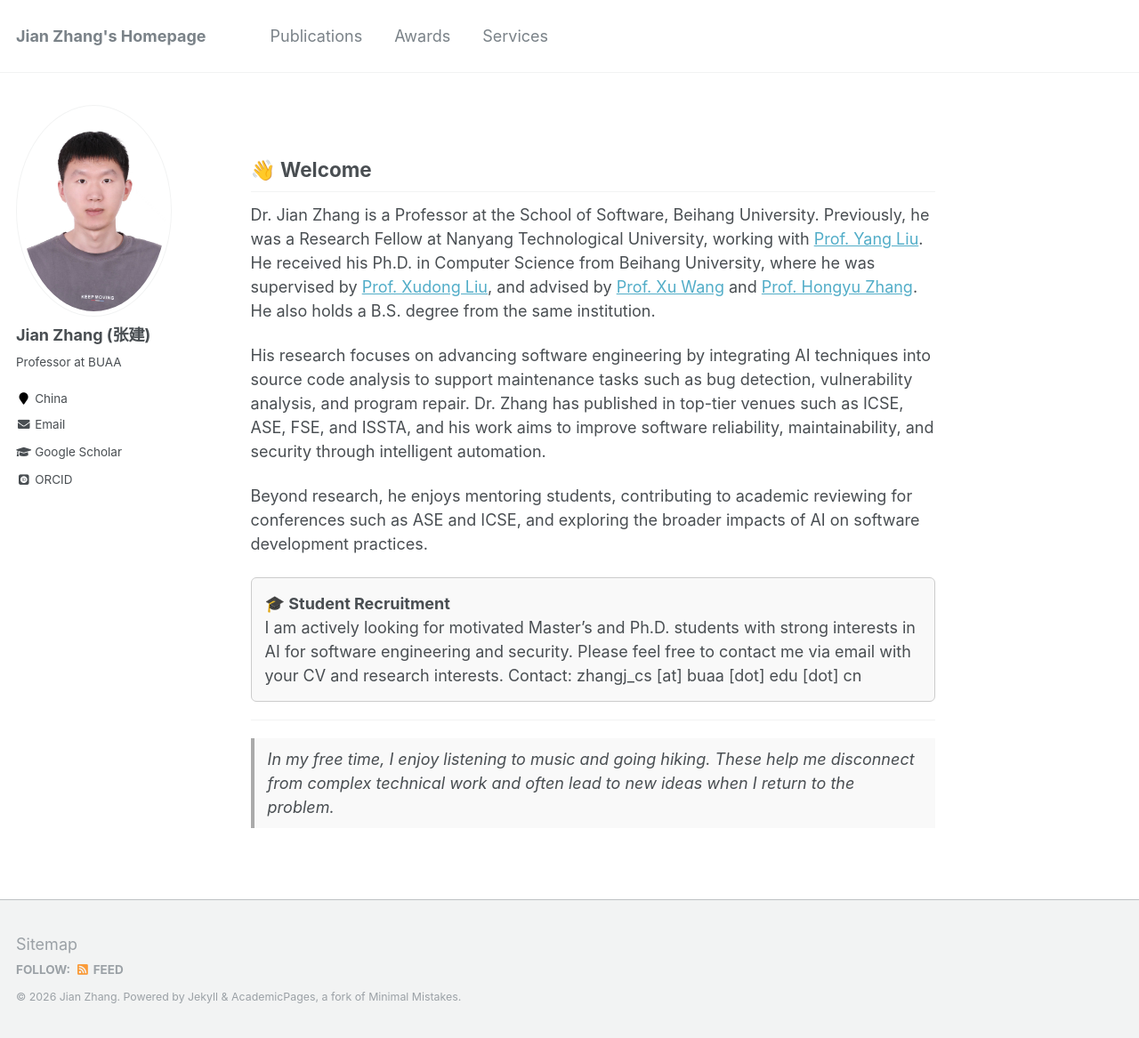
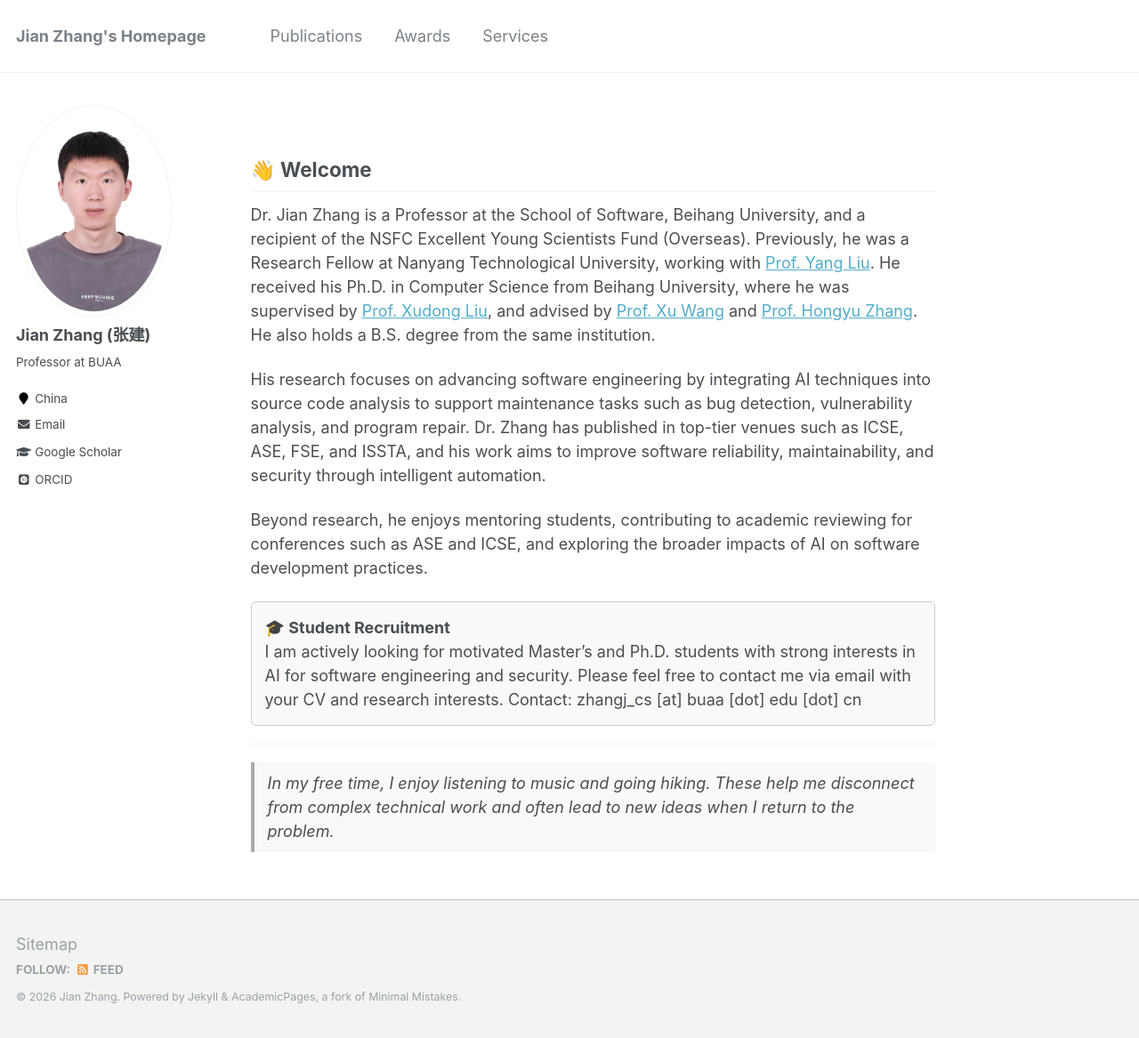
Before and after one commit to zhangj111/zhangj111.github.io, a Jekyll site: the page built from _pages/about.md, in a window 1280 px wide and 1167 px high. Shown: the whole window at 89% size. Built offline with Jekyll 4.4.1, drawn with Linux system fonts in a browser that asks for light colours; some web fonts are replaced.

Commit message:
Update about.md

```diff
--- a/_pages/about.md
+++ b/_pages/about.md
@@ -8,7 +8,7 @@ redirect_from:
   - /about.html
 ---
 ## 👋 Welcome
-Dr. Jian Zhang is a Professor at the School of Software, Beihang University. Previously, he was a Research Fellow at Nanyang Technological University, working with [Prof. Yang Liu](https://personal.ntu.edu.sg/yangliu/). He received his Ph.D. in Computer Science from Beihang University, where he was supervised by [Prof. Xudong Liu](https://scse.buaa.edu.cn/info/1078/2646.htm), and advised by [Prof. Xu Wang](http://xuwang.tech/) and [Prof. Hongyu Zhang](https://hongyujohn.github.io/). He also holds a B.S. degree from the same institution.
+Dr. Jian Zhang is a Professor at the School of Software, Beihang University, and a recipient of the NSFC Excellent Young Scientists Fund (Overseas).  Previously, he was a Research Fellow at Nanyang Technological University, working with [Prof. Yang Liu](https://personal.ntu.edu.sg/yangliu/). He received his Ph.D. in Computer Science from Beihang University, where he was supervised by [Prof. Xudong Liu](https://scse.buaa.edu.cn/info/1078/2646.htm), and advised by [Prof. Xu Wang](http://xuwang.tech/) and [Prof. Hongyu Zhang](https://hongyujohn.github.io/). He also holds a B.S. degree from the same institution.
 
 His research focuses on advancing software engineering by integrating AI techniques into source code analysis to support maintenance tasks such as bug detection, vulnerability analysis, and program repair. Dr. Zhang has published in top-tier venues such as ICSE, ASE, FSE, and ISSTA, and his work aims to improve software reliability, maintainability, and security through intelligent automation.
 
```
